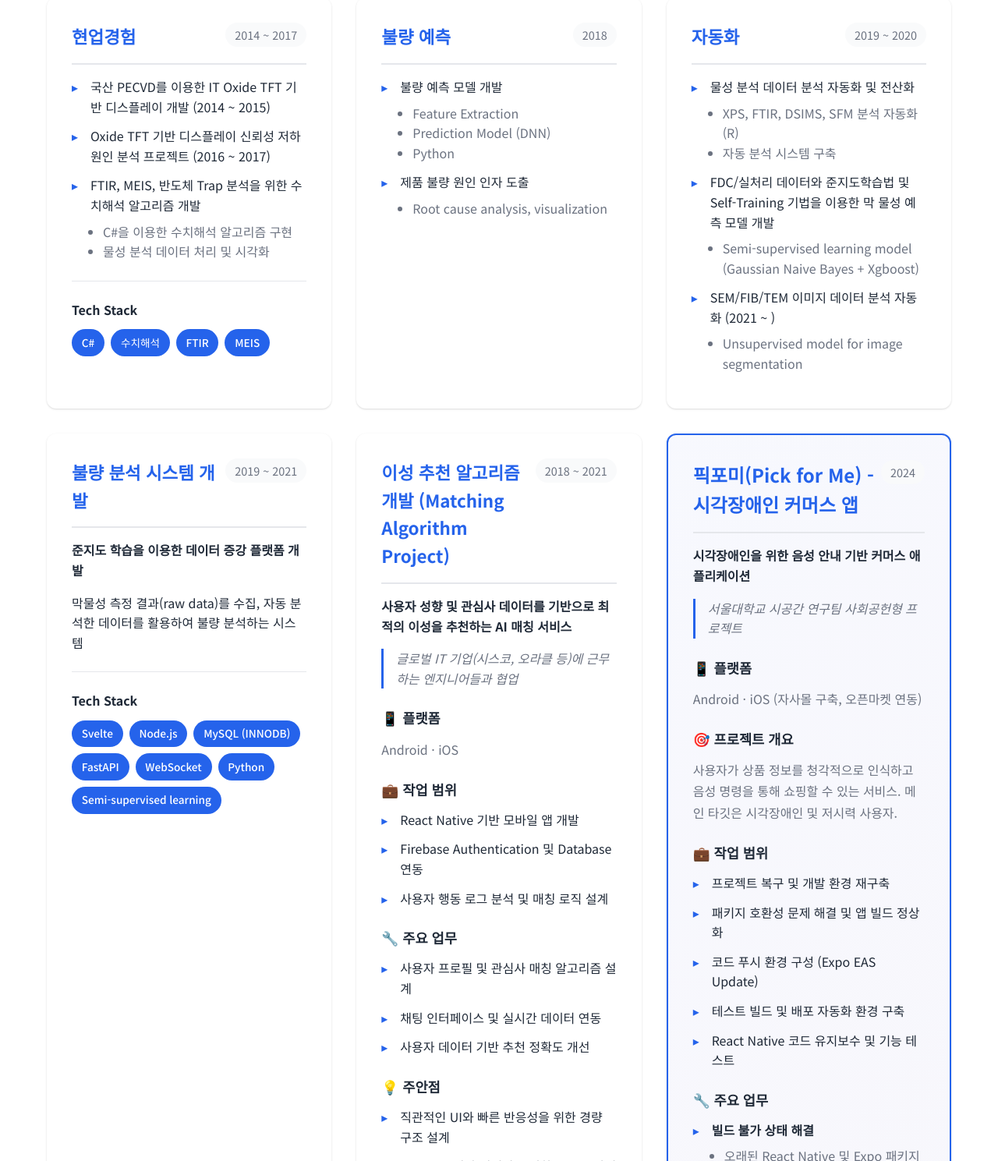
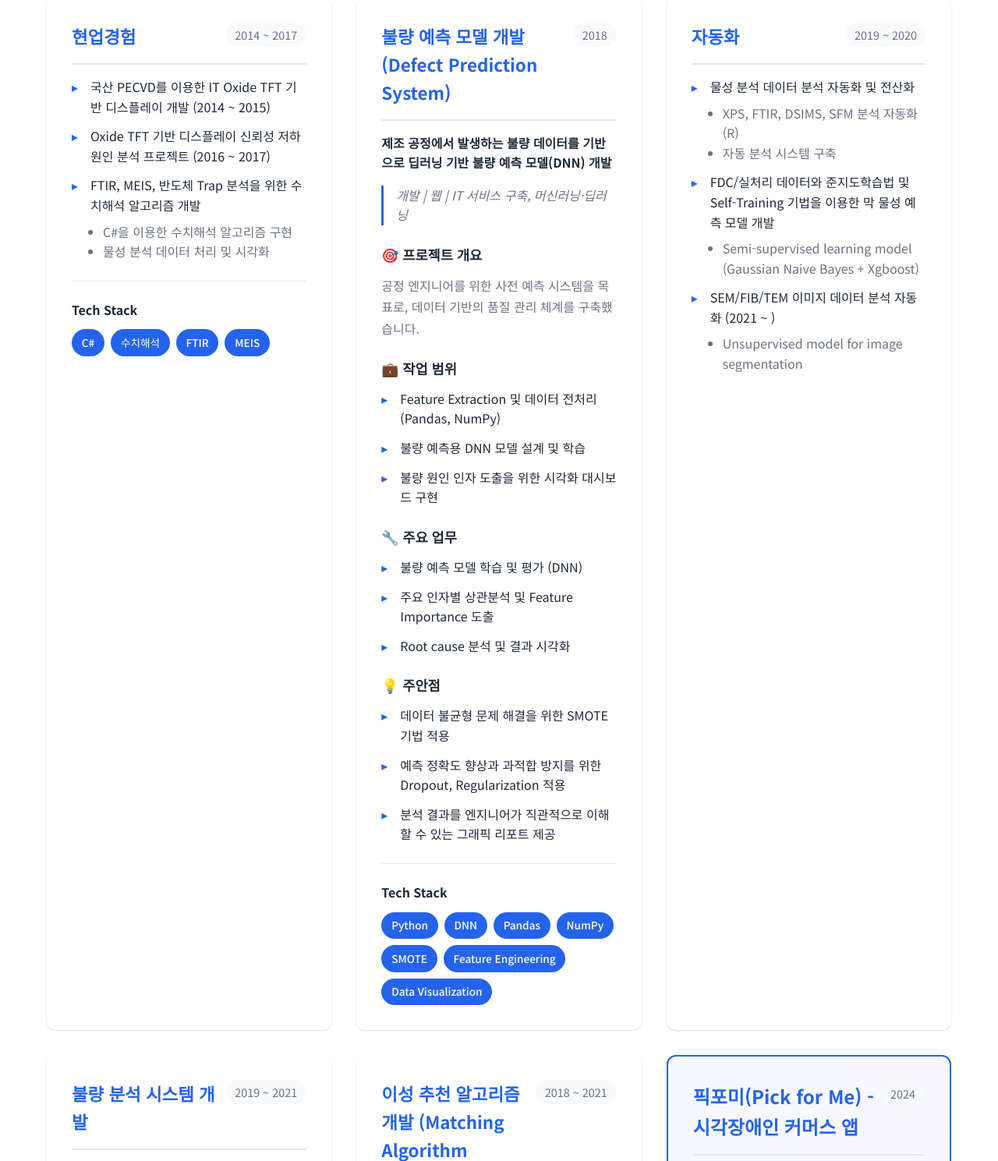
Before and after one commit to shareemotion1112/seonggook.cho, a plain HTML site: page index.html in a window 1280 px wide. Shown: the part 3080-4569 px from the top of the page at 78% size. Drawn offline with Linux system fonts and the light colour scheme.

Commit message:
Update Defect Prediction project with detailed ML/DL information

```diff
--- a/index.html
+++ b/index.html
@@ -188,26 +188,59 @@
                     </div>
                 </div>
 
-                <!-- 불량 예측 -->
+                <!-- 불량 예측 모델 개발 -->
                 <div class="project-card">
                     <div class="project-header">
-                        <h3>불량 예측</h3>
+                        <h3>불량 예측 모델 개발 (Defect Prediction System)</h3>
                         <span class="project-period">2018</span>
                     </div>
-                    <ul class="project-details">
-                        <li>불량 예측 모델 개발
-                            <ul>
-                                <li>Feature Extraction</li>
-                                <li>Prediction Model (DNN)</li>
-                                <li>Python</li>
-                            </ul>
-                        </li>
-                        <li>제품 불량 원인 인자 도출
-                            <ul>
-                                <li>Root cause analysis, visualization</li>
-                            </ul>
-                        </li>
-                    </ul>
+                    <p class="project-description">제조 공정에서 발생하는 불량 데이터를 기반으로 딥러닝 기반 불량 예측 모델(DNN) 개발</p>
+                    <p class="project-subtitle">개발 | 웹 | IT 서비스 구축, 머신러닝·딥러닝</p>
+
+                    <div class="project-section">
+                        <h4>🎯 프로젝트 개요</h4>
+                        <p>공정 엔지니어를 위한 사전 예측 시스템을 목표로, 데이터 기반의 품질 관리 체계를 구축했습니다.</p>
+                    </div>
+
+                    <div class="project-section">
+                        <h4>💼 작업 범위</h4>
+                        <ul class="project-details">
+                            <li>Feature Extraction 및 데이터 전처리 (Pandas, NumPy)</li>
+                            <li>불량 예측용 DNN 모델 설계 및 학습</li>
+                            <li>불량 원인 인자 도출을 위한 시각화 대시보드 구현</li>
+                        </ul>
+                    </div>
+
+                    <div class="project-section">
+                        <h4>🔧 주요 업무</h4>
+                        <ul class="project-details">
+                            <li>불량 예측 모델 학습 및 평가 (DNN)</li>
+                            <li>주요 인자별 상관분석 및 Feature Importance 도출</li>
+                            <li>Root cause 분석 및 결과 시각화</li>
+                        </ul>
+                    </div>
+
+                    <div class="project-section">
+                        <h4>💡 주안점</h4>
+                        <ul class="project-details">
+                            <li>데이터 불균형 문제 해결을 위한 SMOTE 기법 적용</li>
+                            <li>예측 정확도 향상과 과적합 방지를 위한 Dropout, Regularization 적용</li>
+                            <li>분석 결과를 엔지니어가 직관적으로 이해할 수 있는 그래픽 리포트 제공</li>
+                        </ul>
+                    </div>
+
+                    <div class="tech-stack">
+                        <h4>Tech Stack</h4>
+                        <div class="tags">
+                            <span class="tag">Python</span>
+                            <span class="tag">DNN</span>
+                            <span class="tag">Pandas</span>
+                            <span class="tag">NumPy</span>
+                            <span class="tag">SMOTE</span>
+                            <span class="tag">Feature Engineering</span>
+                            <span class="tag">Data Visualization</span>
+                        </div>
+                    </div>
                 </div>
 
                 <!-- 자동화 -->
```
